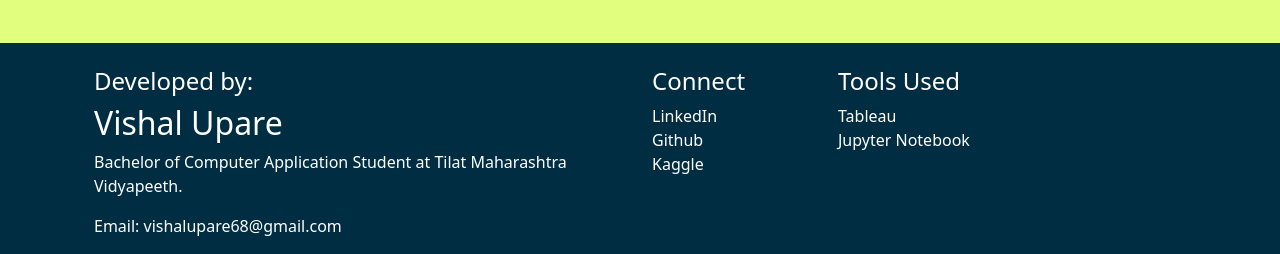
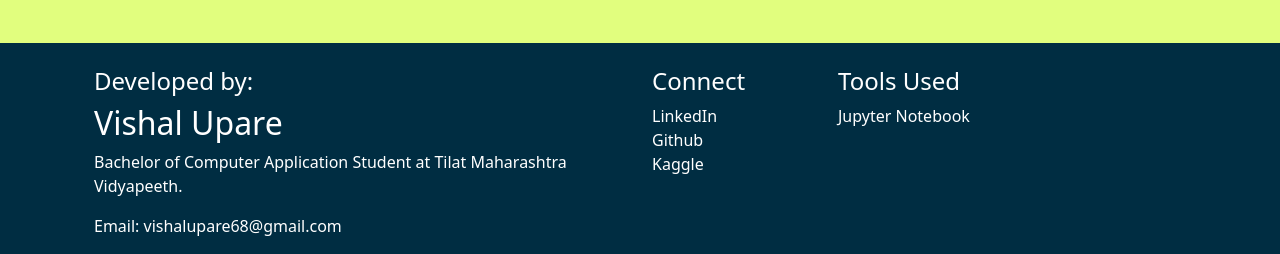
Before and after one commit to vish-68/Iris, a Flask app: page / in a window 1280 px wide. Shown: the part 2027-2281 px from the top of the page. Run offline with Flask 2, Linux system fonts and the light colour scheme; parts of the project's set-up code (start-up, migrations or seed data) failed here and were passed over.

Commit message:
Update iris.html

```diff
--- a/templates/iris.html
+++ b/templates/iris.html
@@ -311,12 +311,6 @@
                                     <h4>Tools Used</h4>
                                     <ul class="list-unstyled li-space-lg">
                                         <li>
-                                            <a class="white"
-                                                href="https://public.tableau.com/profile/vishal2587#!/vizhome/LendingClubVisualization/Dashboard1"
-                                                id="link">
-                                                Tableau</a>
-                                        </li>
-                                        <li>
                                             Jupyter Notebook
                                         </li>
                                     </ul>
```
